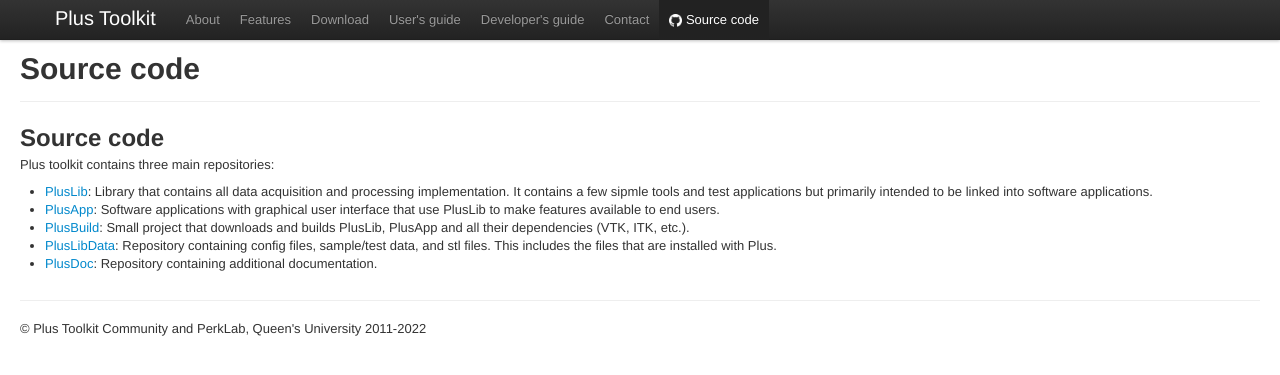
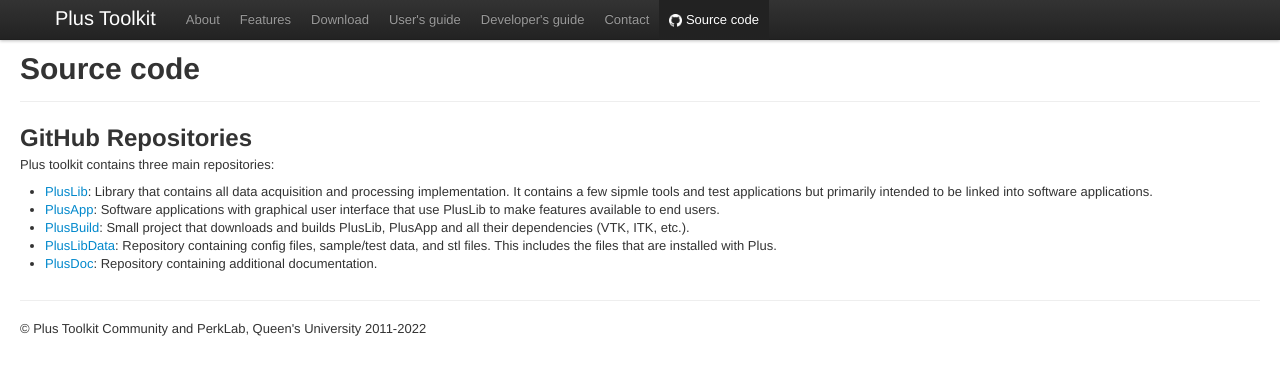
Before and after one commit to PlusToolkit/plustoolkit.github.io, a Jekyll site: the page built from sourcecode.md, in a window 1280 px wide. Shown: the top 375 px of the page. Built offline with Jekyll 4.4.1, drawn with Linux system fonts in a browser that asks for light colours.

Commit message:
Update sourcecode.md

```diff
--- a/sourcecode.md
+++ b/sourcecode.md
@@ -9,7 +9,7 @@
 
 {% include JB/setup %}
 
-Source code
+GitHub Repositories
 -----------
 
 Plus toolkit contains three main repositories:
```
